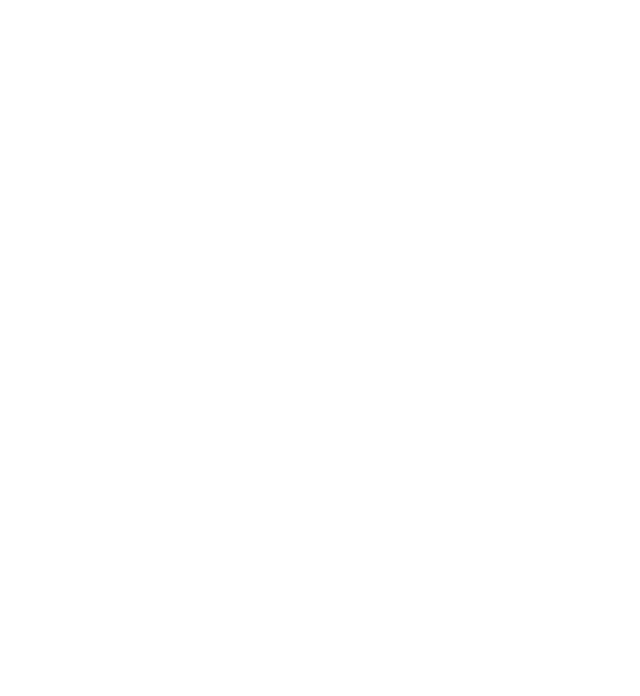
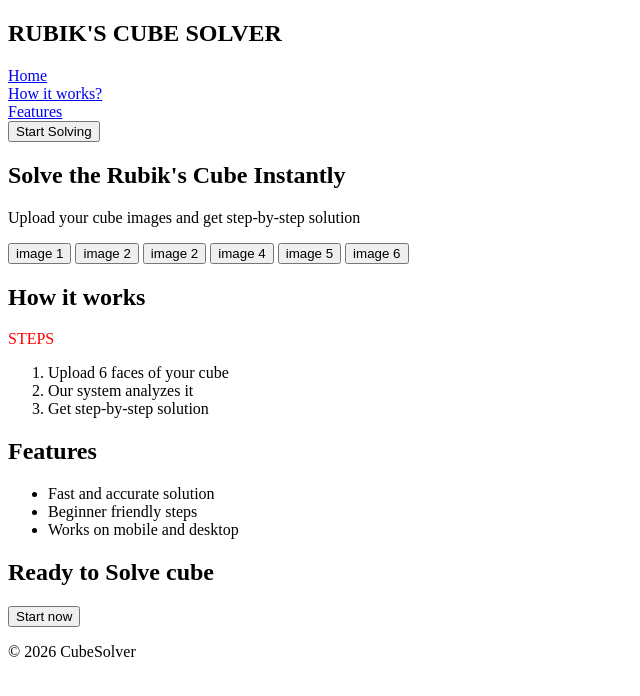
Before and after one commit to bhanu-upadhyay/rubiks-cube-solver, a plain HTML site: page index.html in a window 1280 px wide. Shown: the whole page, without its empty margins (0-640 px from the left). Drawn offline with Linux system fonts and the light colour scheme.

Commit message:
html started

```diff
--- a/index.html
+++ b/index.html
@@ -6,9 +6,68 @@
 <head>
     <meta charset="UTF-8">
     <meta name="viewport" content="width=device-width, initial-scale=1.0">
-    <title>Document</title>
+    <title>Rubik's Cube Solver</title>
 </head>
 <body>
+    <header>
+        <h2>RUBIK'S CUBE SOLVER</h2>
+        <NAV>
+            <a href="#">Home</a> <br>
+            <a href="#">How it works?</a><br>
+            <a href="#">Features</a> <br>
+            <button>Start Solving</button>
+        </NAV>
+    </header>
 
+    <section>
+        <h1>Solve the <b>Rubik's</b> Cube Instantly</h1>
+        <p>Upload your cube images and get step-by-step solution</p>
+
+    <button>
+        image 1
+    </button>
+    <button>
+        image 2
+    </button>
+    <button>
+        image 2
+    </button>
+    <button>
+        image 4
+    </button>
+    <button>
+        image 5
+    </button>
+    <button>
+        image 6
+    </button>
+    </section>
+
+    <section class="work">
+        <h2>How it works</h2>
+        <p style="color: red;">STEPS</p>
+        <ol>
+            <li>Upload 6 faces of your cube</li>
+            <li>Our system analyzes it</li>
+            <li>Get step-by-step solution</li>
+        </ol>
+    </section>
+    <section class="features">
+        <h2>Features</h2>
+        <ul>
+            <li>Fast and accurate solution</li>
+            <li>Beginner friendly steps</li>
+            <li>Works on mobile and desktop</li>
+        </ul>
+    </section>
+
+    <section class="CTA">
+        <h2>Ready to Solve cube</h2>
+        <button>Start now</button>
+    </section>
+
+    <footer>
+    <p>© 2026 CubeSolver</p>
+    </footer>
 </body>
 </html>
```
